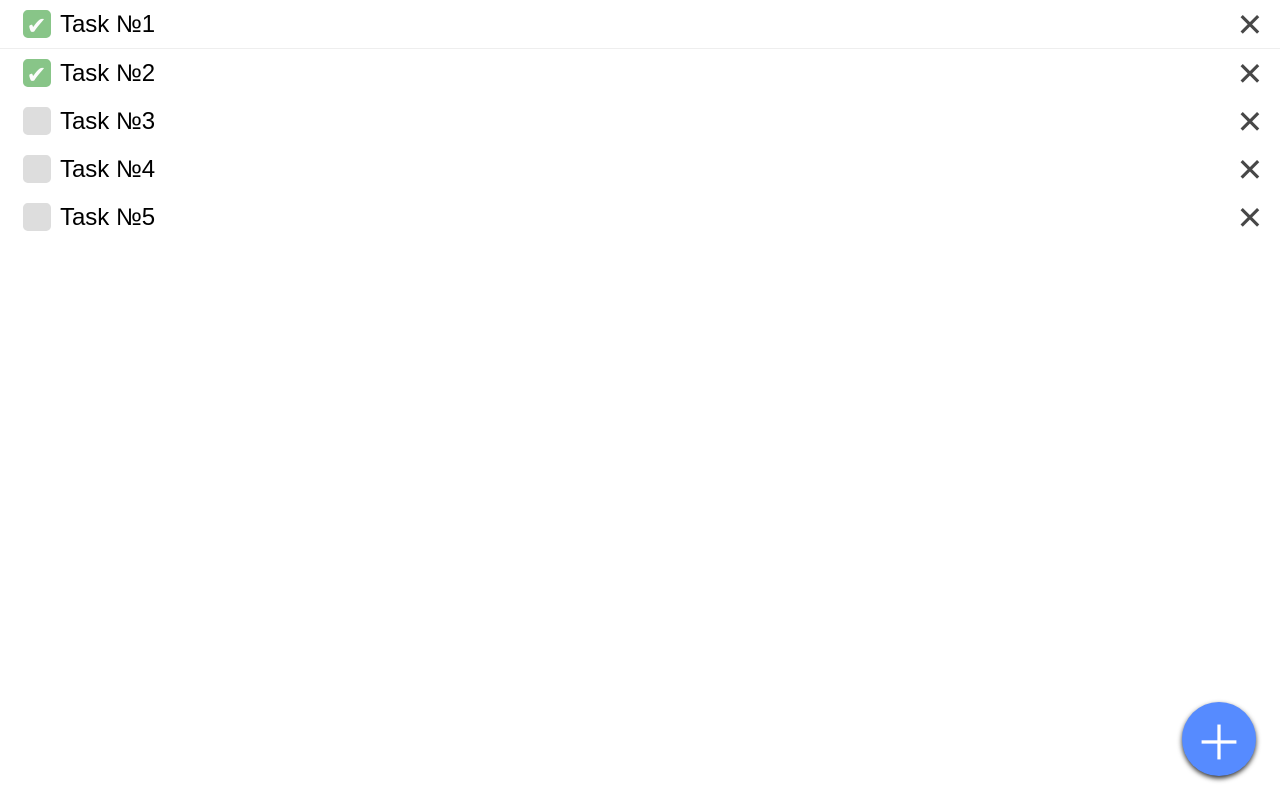
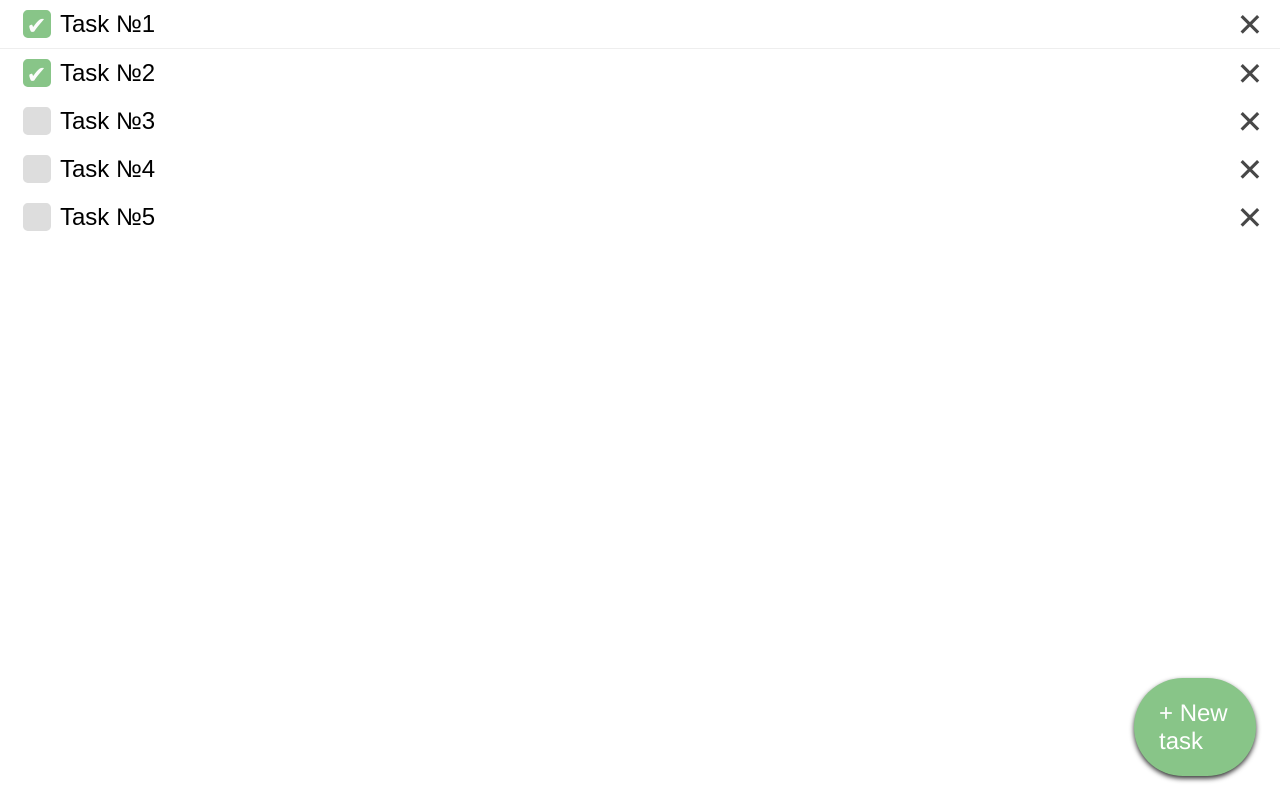
Before and after one commit to IntegerVector/suru, a Vue app: page / in a window 1280 px wide. Built offline with nearby package versions, Linux system fonts and the light colour scheme.

Commit message:
AddTaskButton chenged

```diff
--- a/src/components/add-task-button/AddTaskButton.vue
+++ b/src/components/add-task-button/AddTaskButton.vue
@@ -1,39 +1,44 @@
 <template>
-  <section class="add-task-section-container">
-    ＋
+  <section
+    class="add-task-section-container"
+    title="Add task button"
+    @click="$emit('clicked')">
+    + New task
   </section>
 </template>
 
 <script>
 export default {
-  name: 'AddTaskButton'
+  name: 'AddTaskButton',
+  emits: {
+    clicked: null
+  }
 }
 </script>
 
 <style scoped>
 .add-task-section-container{
+  padding: 0.5rem 1rem 0.5rem 1rem;
   display: flex;
+  cursor: pointer;
   align-items: center;
-  justify-content: center;
-  font-size: 2rem;
+  font-size: x-large;
   user-select: none;
   outline: none;
   color: white;
-  border-radius: 50%;
+  border-radius: 5rem;
   border: 1px solid transparent;
-  border-radius: 50%;
-  background-color: #568bff;
+  background-color: var(--main-color--active);
   box-shadow: 0 0.1rem 0.2rem 0 rgba(0, 0, 0, 0.8);
   -webkit-tap-highlight-color: rgba(255, 255, 255, 0);
-  cursor: pointer;
+  transition: background-color var(--transition-speed);
 }
 
 .add-task-section-container:hover {
-  background-color: #3e6bff;
-  transition: 400ms;
+  background-color: var(--main-color--hover);
 }
 
 .add-task-section-container:active {
-  background-color: #0000ff;
+  background-color: var(--main-color--active);
 }
 </style>
```
